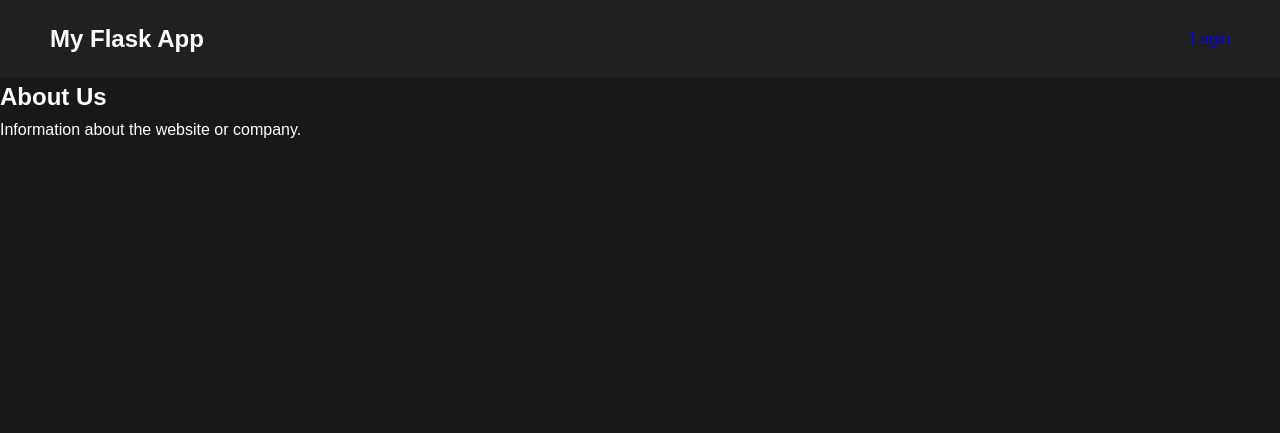
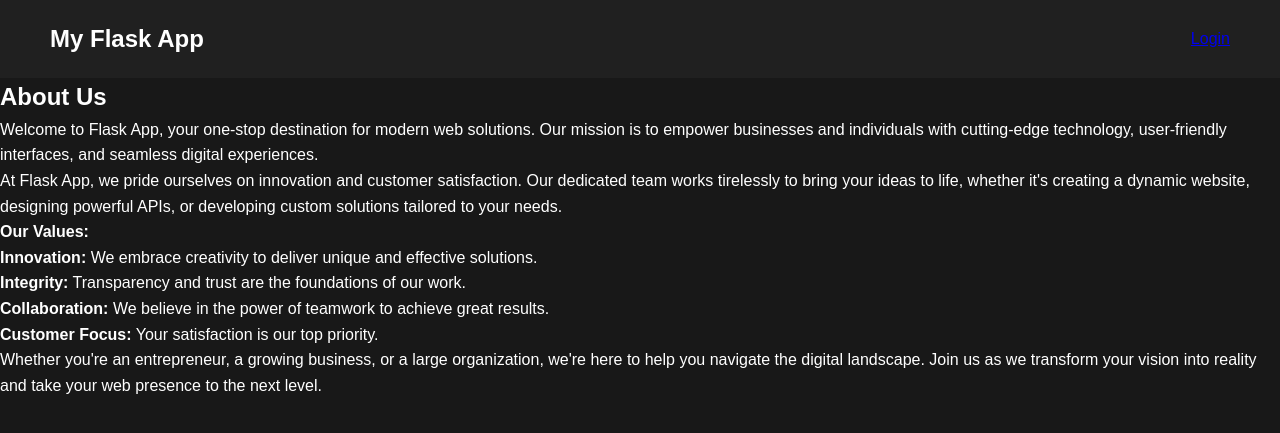
Before and after one commit to arnav0418/flask-iot-dashboard, a Flask app: page /about in a window 1280 px wide. Shown: the top 433 px of the page. Run offline with Flask 3, Linux system fonts and the light colour scheme.

Commit message:
added content in about.html

```diff
--- a/project/templates/about.html
+++ b/project/templates/about.html
@@ -1,5 +1,28 @@
 {% extends "base.html" %}
 {% block content %}
+<link rel="stylesheet" href="{{ url_for('static', filename='css/about.css') }}">
+
 <h2>About Us</h2>
-<p>Information about the website or company.</p>
+<p>
+    Welcome to Flask App, your one-stop destination for modern web solutions. Our mission is to empower businesses and individuals
+    with cutting-edge technology, user-friendly interfaces, and seamless digital experiences.
+</p>
+<p>
+    At Flask App, we pride ourselves on innovation and customer satisfaction. Our dedicated team works tirelessly to bring your ideas
+    to life, whether it's creating a dynamic website, designing powerful APIs, or developing custom solutions tailored to your needs.
+</p>
+<p>
+    <strong>Our Values:</strong>
+    <ul>
+        <li><strong>Innovation:</strong> We embrace creativity to deliver unique and effective solutions.</li>
+        <li><strong>Integrity:</strong> Transparency and trust are the foundations of our work.</li>
+        <li><strong>Collaboration:</strong> We believe in the power of teamwork to achieve great results.</li>
+        <li><strong>Customer Focus:</strong> Your satisfaction is our top priority.</li>
+    </ul>
+</p>
+<p>
+    Whether you're an entrepreneur, a growing business, or a large organization, we're here to help you navigate the digital landscape.
+    Join us as we transform your vision into reality and take your web presence to the next level.
+</p>
+
 {% endblock %}
```
